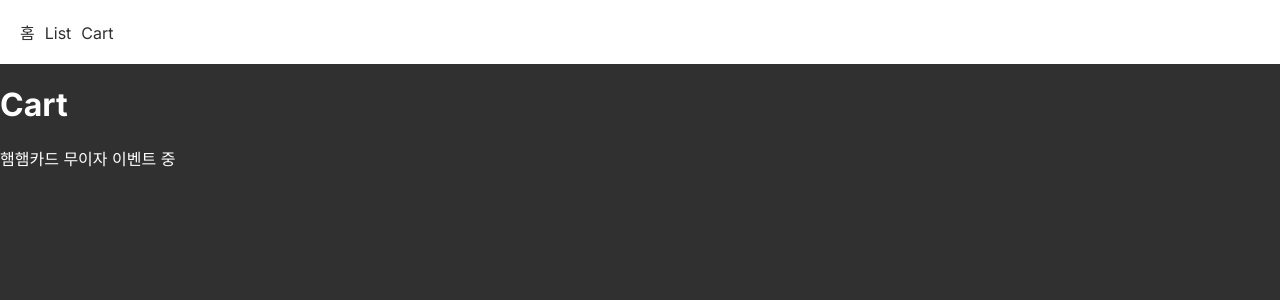
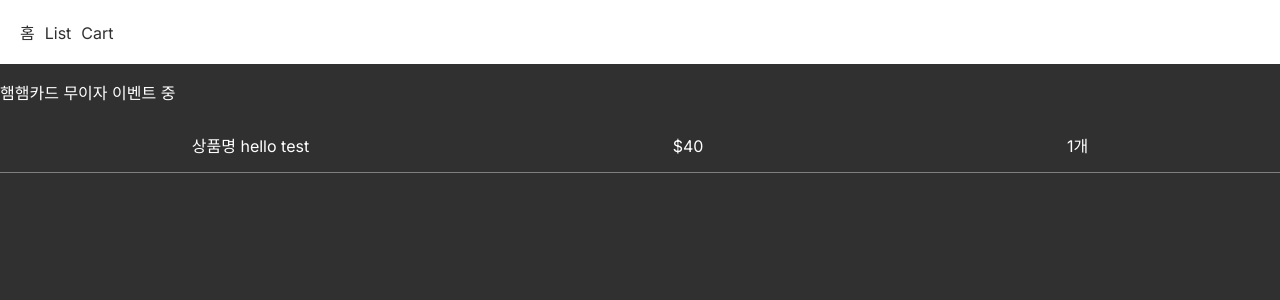
Before and after one commit to haileyham/Next.js-Study, a Next.js app in the folder market/: page /cart in a window 1280 px wide. Shown: the top 300 px of the page. Built offline with nearby package versions, Linux system fonts and the light colour scheme.

Commit message:
client / server component, import

```diff
--- /dev/null
+++ b/market/app/cart/data.js
@@ -0,0 +1,4 @@
+let test = "hello test";
+export default test;
+// 하나만 export 할 땐 export default
+// 여러개 할 경우 export {age, 다른것,다른것..변수/함수명}
--- a/market/app/cart/layout.js
+++ b/market/app/cart/layout.js
@@ -1,8 +1,8 @@
 export default function Layout({ children }) {
     return (
         <div>
+            <p>햄햄카드 무이자 이벤트 중</p>
             {children}
-            <p>햄햄카드 무이자 이벤트 중</p>
         </div>
     )
 }
--- a/market/app/cart/page.js
+++ b/market/app/cart/page.js
@@ -1,9 +1,82 @@
-import React from 'react'
+//------------------------------------------------------------//
+
+// export default function Cart() {
+//     return (
+//         <div>
+//             <h4 className="title">Cart</h4>
+//             <div className="cart-item">
+//                 <p>상품명</p>
+//                 <p>$40</p>
+//                 <p>1개</p>
+//             </div>
+//             <div className="cart-item">
+//                 <p>상품명</p>
+//                 <p>$40</p>
+//                 <p>1개</p>
+//             </div>
+//         </div>
+//     )
+// }
+
+//------------------------------------------------------------//
+
+// component 만드는 법
+// 1. function 작명() { }
+// 2. return (축약하고 싶은 것 넣기)
+// 3. 작명한 것 html 안에 넣기
+
+// 재사용할 코드 컴포넌트 만들기
+// page.js 크게 만들 때
+
+//------------------------------------------------------------//
+
+import 가져와보깅 from './data.js'
+// 하나 import 해올 때는 위에처럼 작명 마음대로 가능(근데 헷갈리지 않게 변수,함수명 그대로 쓰는 경향)
+// 여러개 import 해올 때는 {age,다른것} 이런식으로 export한 변수,함수명 그대로 사용
 
 export default function Cart() {
     return (
         <div>
-            <h1>Cart</h1>
+            <CartItem />
         </div>
     )
 }
+
+function CartItem() {
+    return (
+        <div className="cart-item">
+            <p>상품명 {가져와보깅}</p>
+            <p>$40</p>
+            <p>1개</p>
+        </div>
+    )
+}
+
+//------------------------------------------------------------//
+
+// Next.js에서 컴포넌트는 2종류 (client, server)
+// 아무곳에나 만드는 것은 server component
+// 파일 맨 위에 'use client'넣고 만든건 client component(밑에있는건 전부 client component됨)
+
+//------------------------------------------------------------//
+
+// sever component
+// - html에 자바스크립트 기능 넣기 불가능
+// - useState, useEffect등 사용불가
+// - 로딩속도 빠름
+// - 검색엔진 노출 유리
+
+//------------------------------------------------------------//
+
+// client component는 가능
+// - onClick={()=>{}} 가넝
+// - useState, useEffect등 가넝
+// - 로딩속도 느림1(자바스크립트 많이 필요)
+// - 로딩속도 느림2(hydration 필요)
+// hydration : html 유저에게 보낸 후에 자바스크립트로 html 다시 읽고 분석하는 일
+
+//------------------------------------------------------------//
+
+// 추천
+// 큰 페이지는 sever component
+// 페이지 내에서 JS 기능 필요한 곳만 client component
--- a/market/app/globals.css
+++ b/market/app/globals.css
@@ -42,3 +42,11 @@ a{
     width:100%;
     height:auto;
 }
+
+.cart-item {
+    padding: 10px;
+    display: flex;
+    justify-content: space-around;
+    border-bottom: 1px solid grey;
+    line-height: 0px;
+}
```
